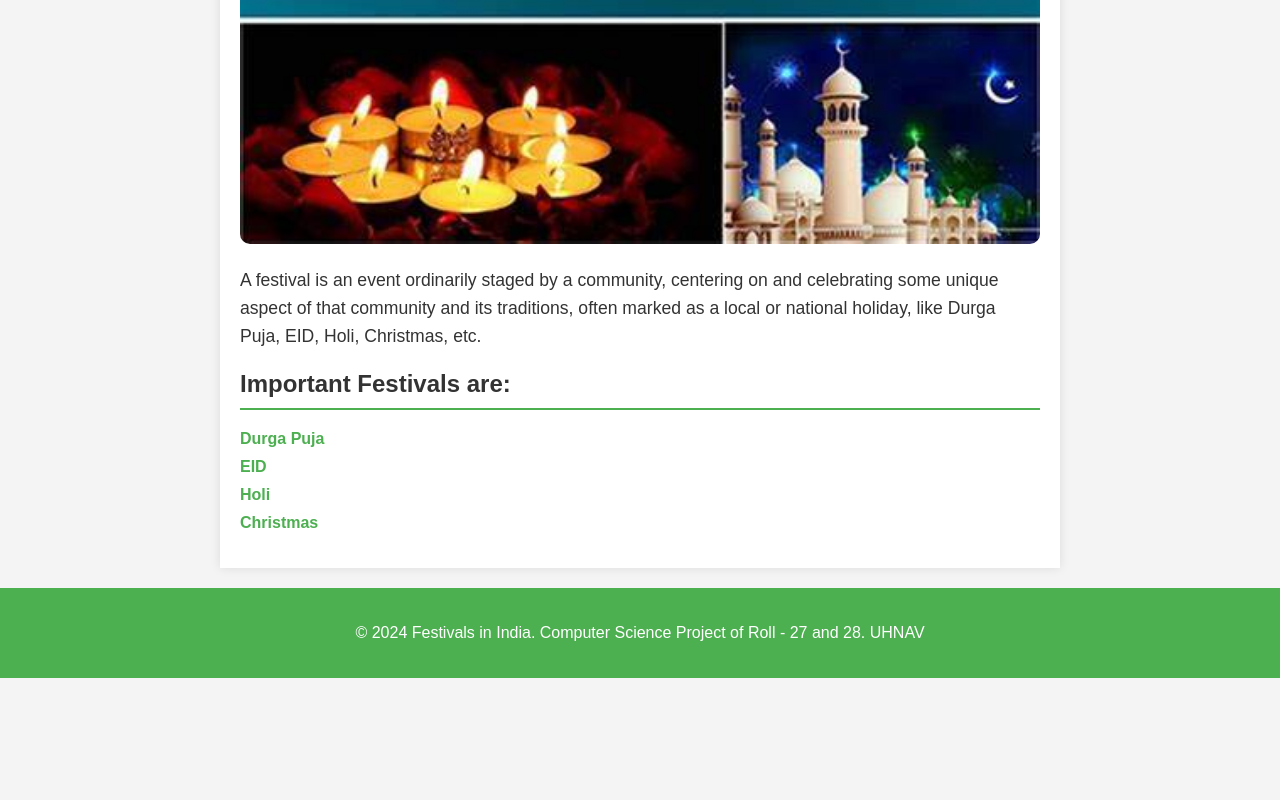
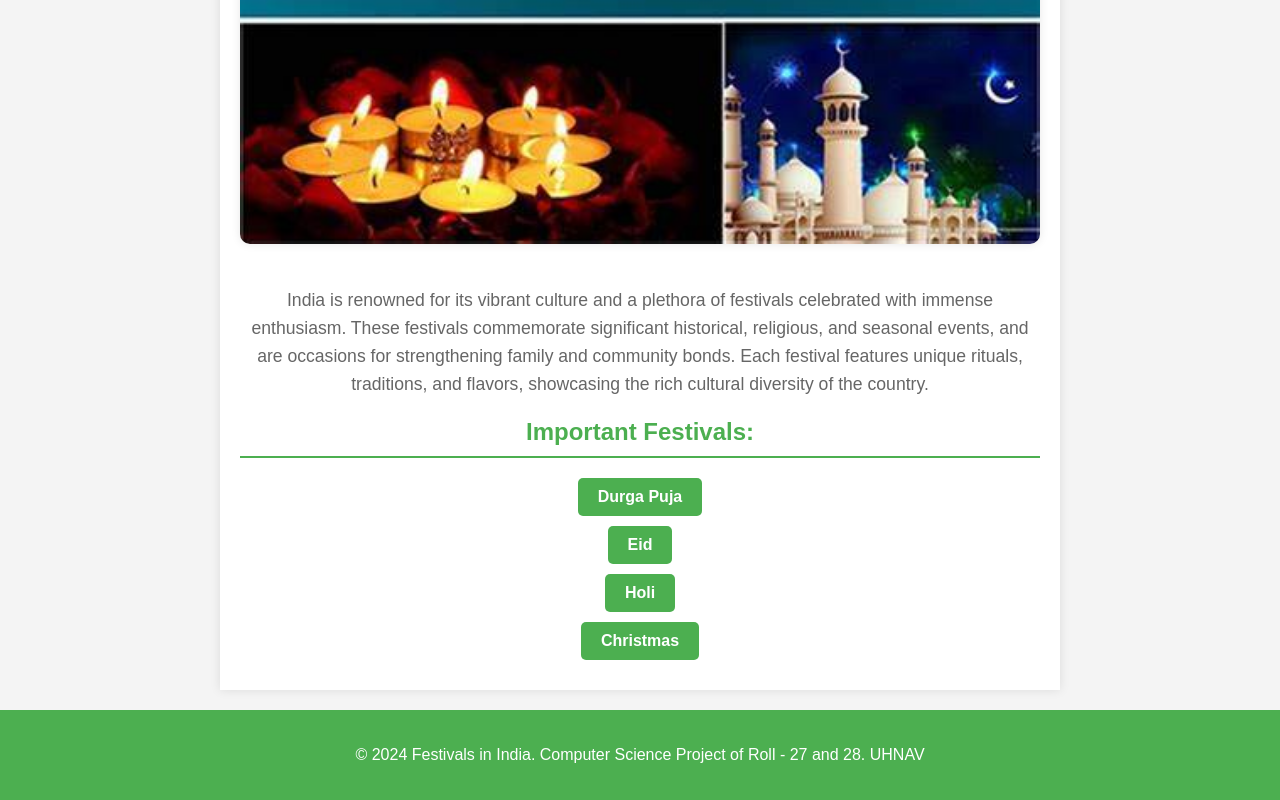
Before and after one commit to FlameInDark-Team/Computer-Science-2024, a plain HTML site: page index.html in a window 1280 px wide. Shown: the part 472-1272 px from the top of the page. Before the commit the page ends 1150 px from the top, so only its background shows below. Drawn offline with Linux system fonts and the light colour scheme.

Commit message:
Update index.html

```diff
--- a/index.html
+++ b/index.html
@@ -13,7 +13,7 @@
             color: #333;
         }
         header {
-            background-color: #4CAF50; /* Changed to a green color */
+            background-color: #4CAF50;
             padding: 20px;
             text-align: center;
         }
@@ -28,39 +28,53 @@
             padding: 20px;
             background-color: #fff;
             box-shadow: 0 0 10px rgba(0, 0, 0, 0.1);
+            text-align: center;
         }
         main img {
             width: 100%;
             height: auto;
             border-radius: 10px;
+            box-shadow: 0 0 10px rgba(0, 0, 0, 0.1);
+            margin-bottom: 20px;
         }
         main p {
             font-size: 1.1em;
             line-height: 1.6;
+            color: #666;
+            margin-bottom: 20px;
         }
         h2 {
-            border-bottom: 2px solid #4CAF50; /* Matching the green color */
+            border-bottom: 2px solid #4CAF50;
             padding-bottom: 10px;
+            color: #4CAF50;
+            margin-bottom: 20px;
         }
         ul {
             list-style: none;
             padding: 0;
+            margin: 0;
         }
         ul li {
             margin: 10px 0;
         }
         ul li a {
             text-decoration: none;
-            color: #4CAF50; /* Matching the green color */
+            color: #fff;
             font-weight: bold;
+            display: inline-block;
+            background-color: #4CAF50;
+            padding: 10px 20px;
+            border-radius: 5px;
+            transition: background-color 0.3s ease;
         }
         ul li a:hover {
-            text-decoration: underline;
+            background-color: #333;
+            color: #fff;
         }
         footer {
             text-align: center;
             padding: 20px;
-            background-color: #4CAF50; /* Matching the green color */
+            background-color: #4CAF50;
             color: #fff;
         }
     </style>
@@ -72,15 +86,15 @@
     <main>
         <section>
             <img src="FESTIVALS IN INDIA.jpg" alt="Festivals in India">
-            <p>A festival is an event ordinarily staged by a community, centering on and celebrating some unique aspect of that community and its traditions, often marked as a local or national holiday, like Durga Puja, EID, Holi, Christmas, etc.</p>
+            <p>India is renowned for its vibrant culture and a plethora of festivals celebrated with immense enthusiasm. These festivals commemorate significant historical, religious, and seasonal events, and are occasions for strengthening family and community bonds. Each festival features unique rituals, traditions, and flavors, showcasing the rich cultural diversity of the country.</p>
         </section>
         <section>
-            <h2>Important Festivals are:</h2>
+            <h2>Important Festivals:</h2>
             <ul>
-                <li><a href="Web Page-2.html">Durga Puja</a></li>
-                <li><a href="Web Page-3.html">EID</a></li>
-                <li><a href="Web Page-4.html">Holi</a></li>
-                <li><a href="Web Page-5.html">Christmas</a></li>
+                <li><a href="Web Page-2.html" target="_blank">Durga Puja</a></li>
+                <li><a href="Web Page-3.html" target="_blank">Eid</a></li>
+                <li><a href="Web Page-4.html" target="_blank">Holi</a></li>
+                <li><a href="Web Page-5.html" target="_blank">Christmas</a></li>
             </ul>
         </section>
     </main>
```
